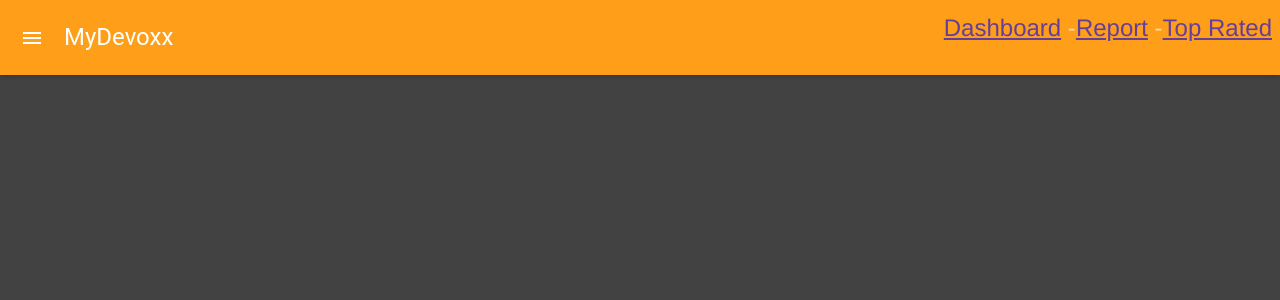
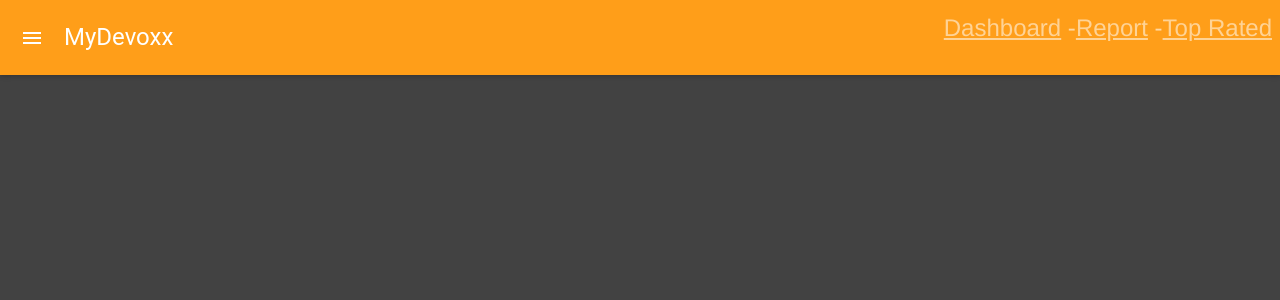
Before and after one commit to AIE-London/mydevoxx-dashboard, a React (Create React App) app: page /dashboard in a window 1280 px wide. Shown: the top 300 px of the page. Built offline with nearby package versions, Linux system fonts and the light colour scheme; what react-tap-event-plugin would draw is missing.

Commit message:
overrode mui link styles - reverted test-path-pattern change

```diff
--- a/package.json
+++ b/package.json
@@ -28,7 +28,7 @@
     "build": "react-scripts build",
     "test": "react-scripts test --env=jsdom",
     "test:coverage": "react-scripts test --env=jsdom --coverage",
-    "test:dev": "react-scripts test --env=jsdom --testPathPattern='src/test/(unit|snapshot)/.*$'",
+    "test:dev": "react-scripts test --env=jsdom --testPathPattern='src\/test\/(unit|snapshot)\/.*$'",
     "eject": "react-scripts eject",
     "precommit": "lint-staged"
   },
--- a/src/index.css
+++ b/src/index.css
@@ -4,3 +4,7 @@ body {
   font-family: sans-serif;
   background: #424242;
 }
+a {
+  color: #fff;
+  opacity: 0.9;
+}
```
